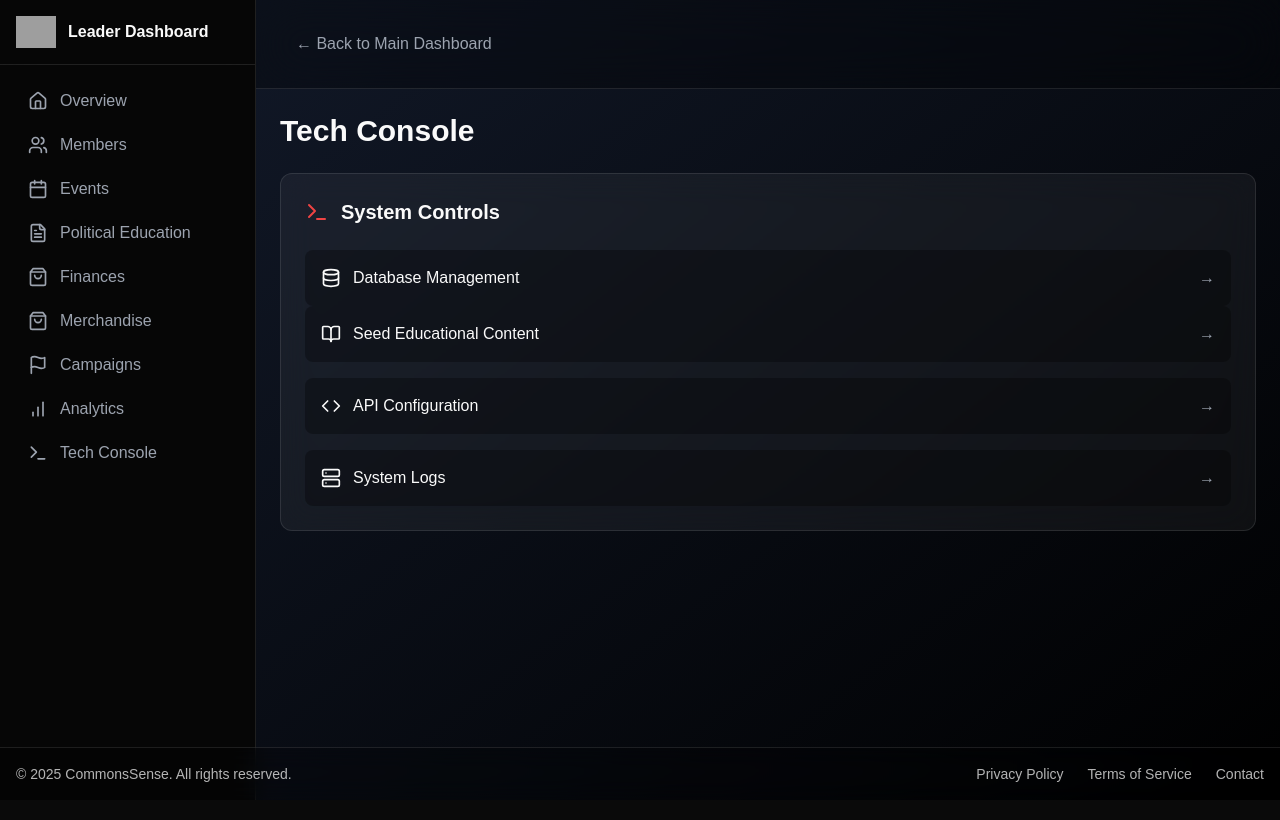
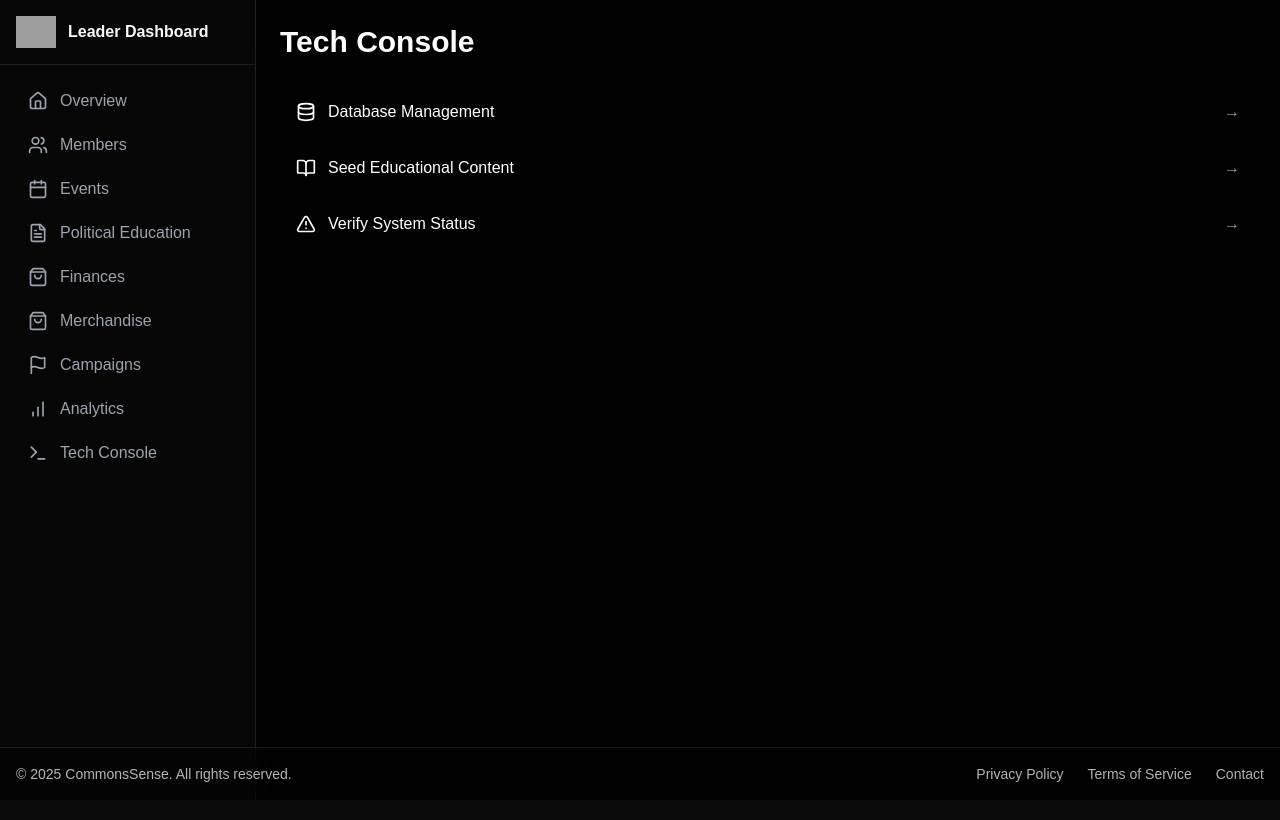
Before and after one commit to ingindIsrael/CommonsSense, a Next.js app: page /leader-dashboard/tech-console in a window 1280 px wide. Shown: the top 820 px of the page. Built offline with nearby package versions, Linux system fonts and the light colour scheme; grey boxes are pictures that could not be loaded.

Commit message:
refactor(ui): standardize tech console layout
- Remove nested layout structure for simpler design
- Standardize button spacing and styles
- Update navigation items and icons
- Remove unused components (API Config, System Logs)
- Add Verify System Status section

```diff
--- a/app/leader-dashboard/tech-console/page.tsx
+++ b/app/leader-dashboard/tech-console/page.tsx
@@ -1,32 +1,17 @@
 "use client"
 
 import { useState } from "react"
-import { Terminal, Database, Code, Server, BookOpen } from "lucide-react"
+import { Terminal, Database, Code, Server, BookOpen, AlertTriangle } from "lucide-react"
 import Link from "next/link"
 
 export default function TechConsolePage() {
   return (
-    <div className="flex-1 overflow-auto">
-      <div className="bg-black/30 backdrop-blur-xl border-b border-white/10 p-4">
-        <div className="container mx-auto px-6 py-4">
-          <div className="flex items-center justify-between">
-            <Link href="/dashboard" className="text-gray-400 hover:text-white transition-colors">
-              ← Back to Main Dashboard
-            </Link>
-          </div>
-        </div>
-      </div>
-
-      <div className="p-6">
+    <div className="min-h-screen bg-black text-white">
+      <div className="max-w-6xl mx-auto p-6">
         <h1 className="text-3xl font-bold mb-6">Tech Console</h1>
 
-        <div className="bg-white/5 backdrop-blur-lg border border-white/10 rounded-xl p-6">
-          <div className="flex items-center gap-3 mb-6">
-            <Terminal className="text-red-500" size={24} />
-            <h2 className="text-xl font-bold">System Controls</h2>
-          </div>
-
-          <div className="space-y-4">
+        <div className="space-y-6">
+          {/* Database Management */}
           <Link href="/leader-dashboard/tech-console/database">
             <div className="p-4 bg-black/30 rounded-lg flex items-center justify-between hover:bg-black/40 transition-colors cursor-pointer">
               <div className="flex items-center gap-3">
@@ -37,6 +22,7 @@ export default function TechConsolePage() {
             </div>
           </Link>
 
+          {/* Seed Educational Content */}
           <Link href="/leader-dashboard/tech-console/seed-content">
             <div className="p-4 bg-black/30 rounded-lg flex items-center justify-between hover:bg-black/40 transition-colors cursor-pointer">
               <div className="flex items-center gap-3">
@@ -47,22 +33,16 @@ export default function TechConsolePage() {
             </div>
           </Link>
 
+          {/* Verify System Status */}
+          <Link href="/leader-dashboard/tech-console/verify">
             <div className="p-4 bg-black/30 rounded-lg flex items-center justify-between hover:bg-black/40 transition-colors cursor-pointer">
               <div className="flex items-center gap-3">
-                <Code size={20} />
-                <span>API Configuration</span>
+                <AlertTriangle size={20} />
+                <span>Verify System Status</span>
               </div>
               <span className="text-gray-400">→</span>
             </div>
-
-            <div className="p-4 bg-black/30 rounded-lg flex items-center justify-between hover:bg-black/40 transition-colors cursor-pointer">
-              <div className="flex items-center gap-3">
-                <Server size={20} />
-                <span>System Logs</span>
-              </div>
-              <span className="text-gray-400">→</span>
-            </div>
-          </div>
+          </Link>
         </div>
       </div>
     </div>
```
Lines whose indentation alone changed are shown as unchanged.
